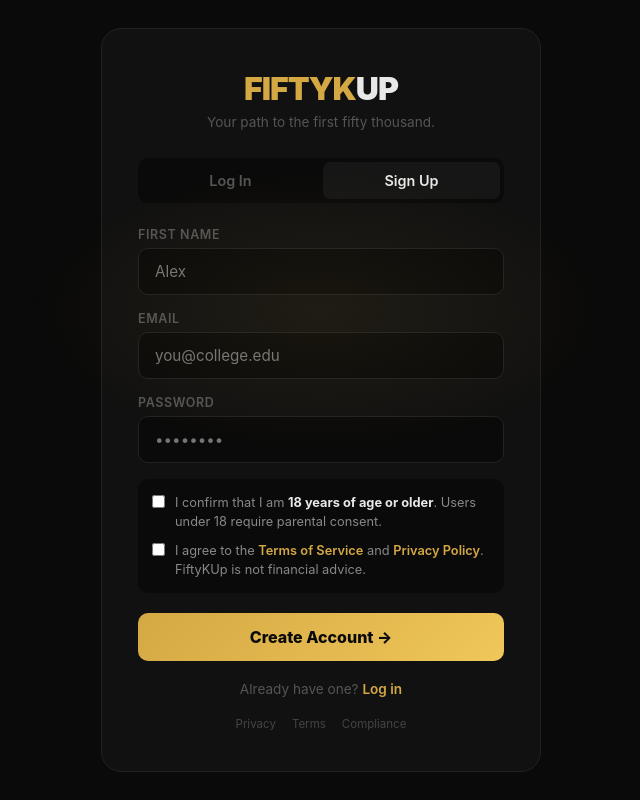
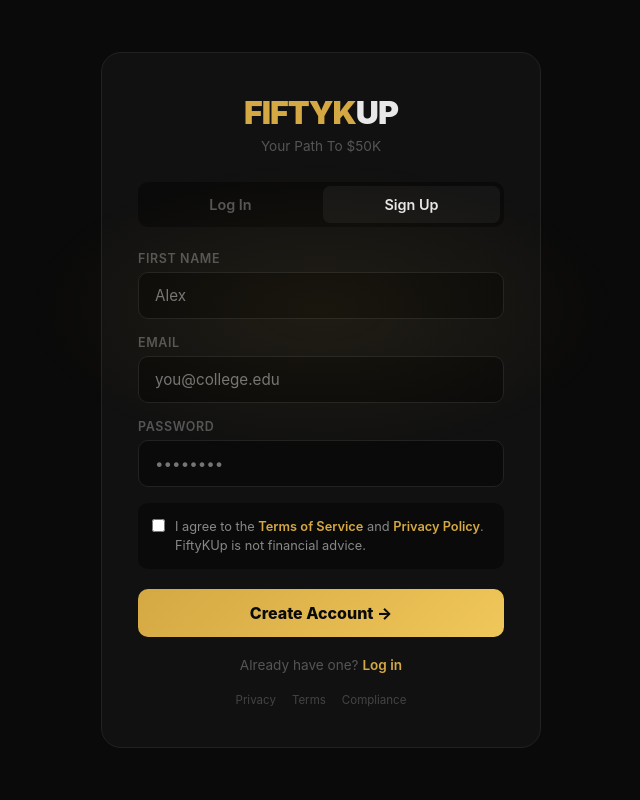
Before and after one commit to rakeshr9611-afk/FiftyKUp1, a Next.js app: page /auth in a window 1280 px wide. Both pictures are taken after a click on the button "Sign Up". Shown: the top 800 px of the page, without its empty margins (319-959 px from the left). Built offline with nearby package versions, Linux system fonts and the light colour scheme; no server answers.

Commit message:
clean auth page, remove age checkbox, fix tagline

```diff
--- a/pages/auth.js
+++ b/pages/auth.js
@@ -9,21 +9,17 @@ export default function AuthPage() {
   const [email, setEmail] = useState("");
   const [password, setPassword] = useState("");
   const [agreed, setAgreed] = useState(false);
-  const [ageConfirmed, setAgeConfirmed] = useState(false);
   const [error, setError] = useState("");
   const [loading, setLoading] = useState(false);
 
   async function handleSubmit(e) {
     e.preventDefault();
     setError("");
-    if (mode === "signup") {
-      if (!ageConfirmed) return setError("You must confirm you are 18 or older.");
-      if (!agreed) return setError("You must agree to the Terms of Service and Privacy Policy.");
-    }
+    if (mode === "signup" && !agreed) return setError("You must agree to the Terms of Service and Privacy Policy.");
     setLoading(true);
     try {
       const res = await signIn("credentials", { redirect: false, email, password, name, action: mode });
-      if (res?.error) { setError(res.error); }
+      if (res?.error) { setError("Invalid email or password."); }
       else { router.push(mode === "signup" ? "/subscribe" : "/"); }
     } catch { setError("Something went wrong."); }
     finally { setLoading(false); }
@@ -34,7 +30,7 @@ export default function AuthPage() {
       <div style={{ position: "fixed", top: "20%", left: "50%", transform: "translateX(-50%)", width: "600px", height: "300px", background: "radial-gradient(ellipse, rgba(212,168,67,0.08) 0%, transparent 70%)", pointerEvents: "none" }} />
       <div style={S.card}>
         <div style={S.logo}><span style={{ color: "#D4A843" }}>FIFTYK</span><span>UP</span></div>
-        <p style={S.tagline}>Your path to the first fifty thousand.</p>
+        <p style={S.tagline}>Your Path To $50K</p>
 
         <div style={S.tabs}>
           <button style={{ ...S.tab, ...(mode === "login" ? S.tabActive : {}) }} onClick={() => { setMode("login"); setError(""); }}>Log In</button>
@@ -58,17 +54,8 @@ export default function AuthPage() {
           </div>
 
           {mode === "signup" && (
-            <div style={{ display: "flex", flexDirection: "column", gap: "10px", background: "#0A0A0A", borderRadius: "10px", padding: "14px" }}>
-              <label style={{ display: "flex", alignItems: "flex-start", gap: "10px", cursor: "pointer" }}>
-                <input type="checkbox" checked={ageConfirmed} onChange={e => setAgeConfirmed(e.target.checked)}
-                  style={{ marginTop: "2px", accentColor: "#D4A843", flexShrink: 0 }} />
-                <span style={{ color: "#888", fontSize: "0.8rem", lineHeight: 1.5 }}>
-                  I confirm that I am <strong style={{ color: "#E8E8E8" }}>18 years of age or older</strong>. Users under 18 require parental consent.
-                </span>
-              </label>
-              <label style={{ display: "flex", alignItems: "flex-start", gap: "10px", cursor: "pointer" }}>
-                <input type="checkbox" checked={agreed} onChange={e => setAgreed(e.target.checked)}
-                  style={{ marginTop: "2px", accentColor: "#D4A843", flexShrink: 0 }} />
+            <label style={{ display: "flex", alignItems: "flex-start", gap: "10px", cursor: "pointer", background: "#0A0A0A", borderRadius: "10px", padding: "14px" }}>
+              <input type="checkbox" checked={agreed} onChange={e => setAgreed(e.target.checked)} style={{ marginTop: "2px", accentColor: "#D4A843", flexShrink: 0 }} />
               <span style={{ color: "#888", fontSize: "0.8rem", lineHeight: 1.5 }}>
                 I agree to the{" "}
                 <a href="/terms" target="_blank" style={{ color: "#D4A843", textDecoration: "none", fontWeight: 600 }}>Terms of Service</a>
@@ -77,7 +64,6 @@ export default function AuthPage() {
                 FiftyKUp is not financial advice.
               </span>
             </label>
-            </div>
           )}
 
           {error && <p style={S.error}>{error}</p>}
@@ -120,5 +106,4 @@ const S = {
   btn: { background: "linear-gradient(135deg,#D4A843,#F0C75A)", color: "#0A0A0A", border: "none", borderRadius: "10px", padding: "14px", fontWeight: 800, fontSize: "1rem", cursor: "pointer", marginTop: "4px" },
   switch: { textAlign: "center", color: "#555", fontSize: "0.85rem", marginTop: "20px" },
   switchLink: { color: "#D4A843", cursor: "pointer", fontWeight: 600 },
-  demo: { textAlign: "center", color: "#333", fontSize: "0.78rem", marginTop: "12px" },
 };
```
Also changed, not shown: 12 other files (tests, documents, lock files or other folders). Lines whose indentation alone changed are shown as unchanged.
